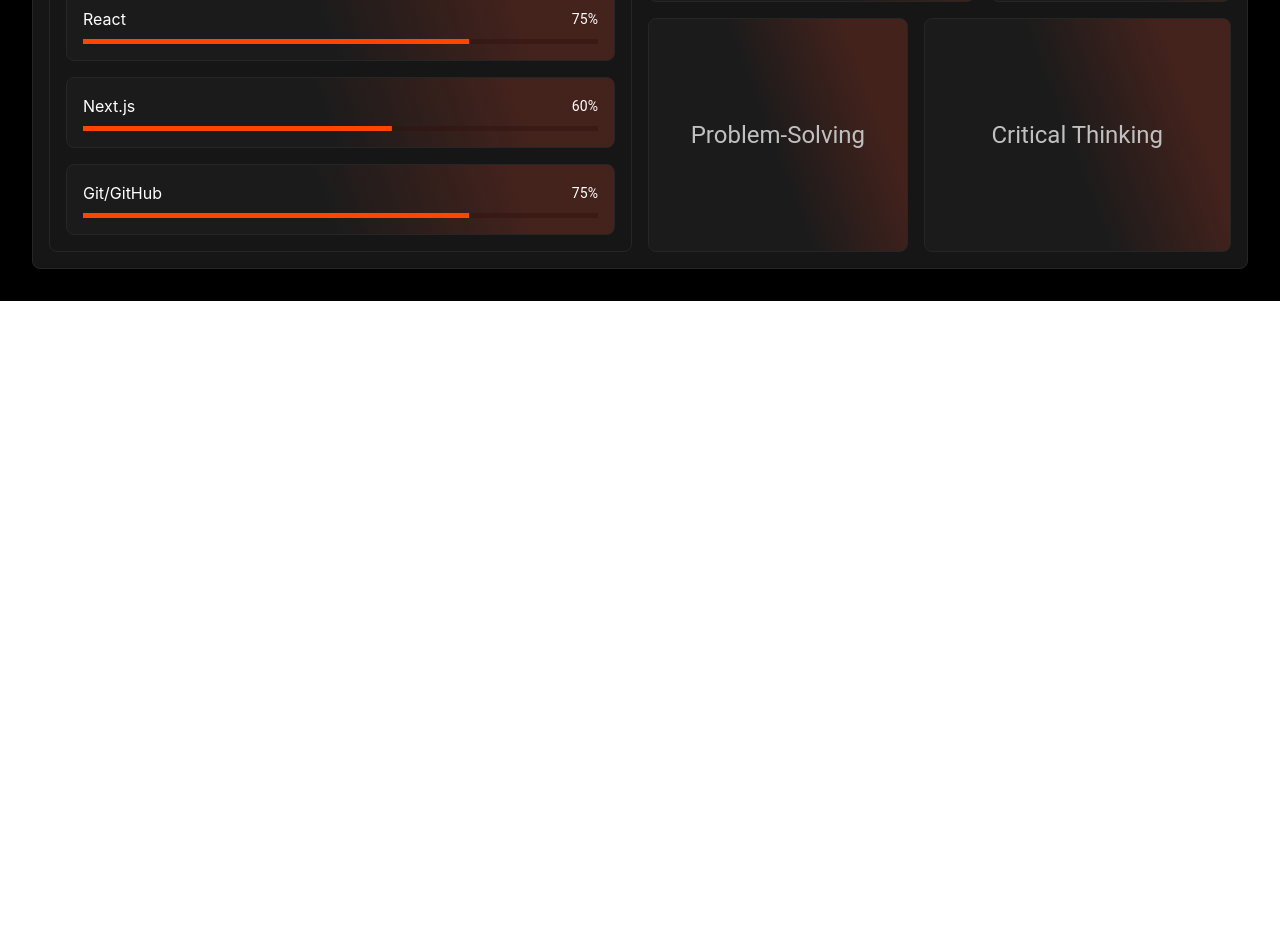
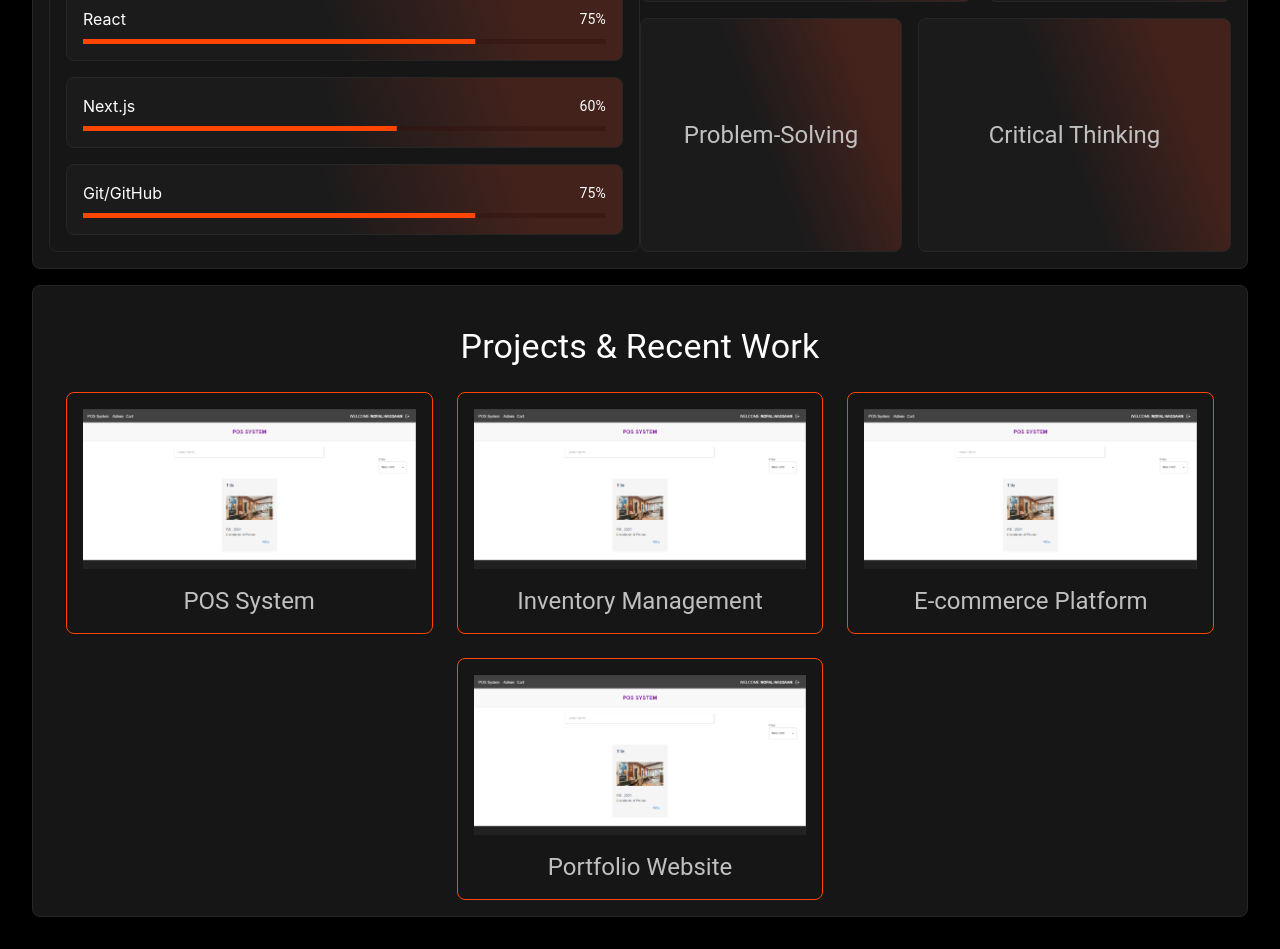
Before and after one commit to Nofal71/Personal-Portfolio, a React (Create React App) app: page / in a window 1280 px wide. Shown: the part 1080-2029 px from the top of the page. Before the commit the page ends 1381 px from the top, so only its background shows below. Built offline with nearby package versions, Linux system fonts and the light colour scheme.

Commit message:
Working on Recent Work Section

```diff
--- a/src/App.js
+++ b/src/App.js
@@ -1,7 +1,8 @@
 import React from 'react'
 import NavBar from './Components/Header/NavBar'
-import SkillSection from './Components/Header/Sections/SkillSection'
-import Main from './Components/Header/Sections/Main'
+import ProjectSection from './Components/Sections/ProjectSections'
+import SkillSection from './Components/Sections/SkillSection'
+import Main from './Components/Sections/Main'
 
 const App = () => {
   return (
@@ -9,6 +10,7 @@ const App = () => {
       <NavBar />
       <Main />
       <SkillSection />
+      <ProjectSection />
     </div>
   )
 }
--- /dev/null
+++ b/src/Assets/index.js
@@ -0,0 +1,11 @@
+import Project1 from './Project1.PNG';
+import ProfilePhoto from './Profile-Photo.jpg';
+
+export const projectImages = [
+    { image: Project1, name: 'POS System' },
+    { image: Project1, name: 'Inventory Management' },
+    { image: Project1, name: 'E-commerce Platform' },
+    { image: Project1, name: 'Portfolio Website' },
+];
+
+export default ProfilePhoto;
--- a/src/Components/Header/Sections/Main.jsx
+++ b/src/Components/Sections/Main.jsx
@@ -2,22 +2,13 @@ import React from 'react';
 import { Box, Typography, Button, IconButton, Avatar, Grid } from '@mui/material';
 import AddIcon from '@mui/icons-material/Add';
 import ContentCopyIcon from '@mui/icons-material/ContentCopy';
-import profilePhoto from '../../../Assets/Profile-Photo.jpg';
+import ProfilePhoto from '../../Assets';
+import MainCard from '../utils/MainCard';
 
 const Main = () => {
     return (
-        <Box
-            sx={{
-                display: 'flex',
-                flexDirection: { xs: 'column-reverse', md: 'row' },
-                backgroundColor: '#161616',
-                m: 2,
-                p: 2,
-                border: '1px solid #262626',
-                color: 'white',
-                borderRadius: '8px',
-            }}
-        >
+        <MainCard>
+
             {/* Left Section */}
             <Grid
                 container
@@ -127,7 +118,7 @@ const Main = () => {
                     }}
                 >
                     <Avatar
-                        src={profilePhoto}
+                        src={ProfilePhoto}
                         alt="Nofal Hassaan"
                         sx={{
                             width: '100%',
@@ -136,7 +127,7 @@ const Main = () => {
                     />
                 </Box>
             </Grid>
-        </Box>
+        </MainCard>
     );
 };
 
--- /dev/null
+++ b/src/Components/Sections/ProjectSections.jsx
@@ -0,0 +1,34 @@
+import React from 'react'
+import MainCard from '../utils/MainCard'
+import { projectImages } from '../../Assets'
+import ProjectCard from '../utils/Project/ProjectCard'
+import { Box } from '@mui/system'
+import { Typography } from '@mui/material'
+
+const ProjectSection = () => {
+
+    return (
+        <MainCard sx={{
+            flexDirection: 'column'
+        }}>
+            <Typography variant='h4' my={3} align='center' color='white'>Projects & Recent Work</Typography>
+            <Box sx={{
+                display: 'flex',
+                flexDirection: 'row',
+                flexWrap: 'wrap',
+                justifyContent: 'center',
+                alignItems: 'center',
+                gap: 3
+            }}>
+                {
+                    projectImages && projectImages.map((projects, index) => (
+                        <ProjectCard projects={projects} key={index} />
+                    ))
+                }
+            </Box>
+
+        </MainCard>
+    )
+}
+
+export default ProjectSection
--- a/src/Components/Header/Sections/SkillSection.jsx
+++ b/src/Components/Sections/SkillSection.jsx
@@ -1,7 +1,8 @@
 import { Typography } from '@mui/material';
 import { Box, Stack } from '@mui/system';
 import React from 'react';
-import SkillCard from '../../utils/Skill/SkillCard';
+import MainCard from '../utils/MainCard';
+import SkillCard from '../utils/Skill/SkillCard';
 
 const SkillSection = () => {
     const skills = [
@@ -24,17 +25,10 @@ const SkillSection = () => {
     ];
 
     return (
-        <Box sx={{
-            display: 'flex',
-            flexDirection: 'row',
-            backgroundColor: '#161616',
-            gap: 2,
-            m: 2,
-            p: 2,
-            border: '1px solid #262626',
-            color: 'white',
-            borderRadius: '8px',
-        }}>
+        <MainCard>
+
+            {/* Left Section  */}
+
             <Box sx={{
                 display: 'flex',
                 flexDirection: { xs: 'column-reverse', md: 'column' },
@@ -64,6 +58,8 @@ const SkillSection = () => {
                 </Stack>
             </Box>
 
+            {/* Right Section  */}
+
             <Box display={'flex'} gap={2} flexDirection={'row'} flexWrap={'wrap'} width={1 / 2}>
                 {frontendSoftSkills.map((e, i) => (
                     <Box key={i} sx={{
@@ -82,7 +78,7 @@ const SkillSection = () => {
                     </Box>
                 ))}
             </Box>
-        </Box>
+        </MainCard>
     );
 };
 
--- /dev/null
+++ b/src/Components/utils/MainCard.jsx
@@ -0,0 +1,25 @@
+import { Box } from '@mui/system';
+import React from 'react';
+
+const MainCard = ({ children, sx, ...props }) => {
+  return (
+    <Box
+      sx={{
+        display: 'flex',
+        flexDirection: { xs: 'column-reverse', md: 'row' },
+        backgroundColor: '#161616',
+        m: 2,
+        p: 2,
+        border: '1px solid #262626',
+        color: 'white',
+        borderRadius: '8px',
+        ...sx,
+      }}
+      {...props}
+    >
+      {children}
+    </Box>
+  );
+};
+
+export default MainCard;
--- /dev/null
+++ b/src/Components/utils/Project/ProjectCard.jsx
@@ -0,0 +1,28 @@
+import { Box } from '@mui/system'
+import React from 'react'
+import { Typography } from '@mui/material'
+
+const ProjectCard = ({ projects }) => {
+    return (
+        <Box sx={{
+            display: 'flex',
+            flexDirection: 'column',
+            justifyContent: 'center',
+            alignItems: 'center',
+            color: '#C0C0C0',
+            fontWeight: '900',
+            gap: 2,
+            p: 2,
+            border: '1px solid #FF4500',
+            borderRadius: '8px',
+        }}>
+            <img src={projects.image} alt='Project' style={{
+                height: '10rem',
+                objectFit: 'cover'
+            }} />
+            <Typography variant='h5'>{projects.name}</Typography>
+        </Box>
+    )
+}
+
+export default ProjectCard
--- a/src/Components/utils/Skill/SkillCard.jsx
+++ b/src/Components/utils/Skill/SkillCard.jsx
@@ -16,7 +16,8 @@ const SkillCard = ({ skill }) => {
             p: 2,
             width: '100%',
             '&:hover': {
-                // transform: 'perspective(800px) scale(1.02) rotateX(30deg) rotateY(15deg)',
+                transform: 'scale(1.02)',
+                cursor:'pointer'
 
             },
         }}>
```
Also changed, not shown: src/Assets/Project1.PNG (added).
